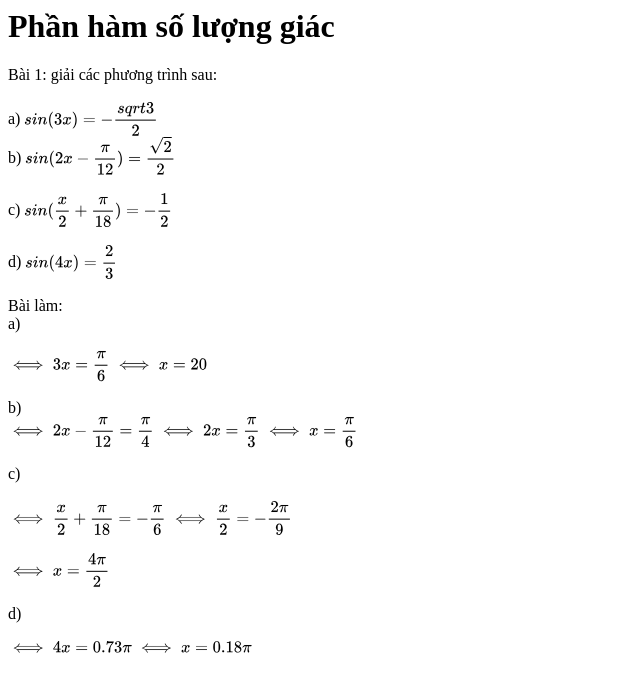
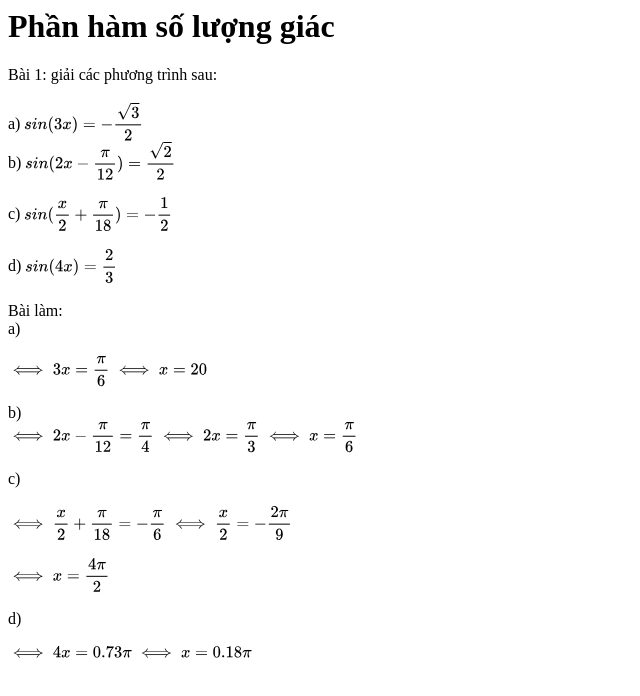
Before and after one commit to phombos/Daily-report, a plain HTML site: page reports/report_20-06-2022.html in a window 1280 px wide. Shown: the whole page, without its empty margins (0-640 px from the left). Drawn offline with nearby package versions, Linux system fonts and the light colour scheme.

Commit message:
Update report_20-06-2022.html

```diff
--- a/reports/report_20-06-2022.html
+++ b/reports/report_20-06-2022.html
@@ -25,7 +25,7 @@
         <h1> Phần hàm số lượng giác </h1>
         Bài 1: giải các phương trình sau:<br>
         <br>
-        a) $sin(3x) = -\dfrac{sqrt{3}}{2}$
+        a) $sin(3x) = -\dfrac{\sqrt{3}}{2}$
         <br>
         b) $sin(2x - \dfrac{\pi}{12}) = \dfrac{\sqrt{2}}{2}$<br>
         <br>
```
